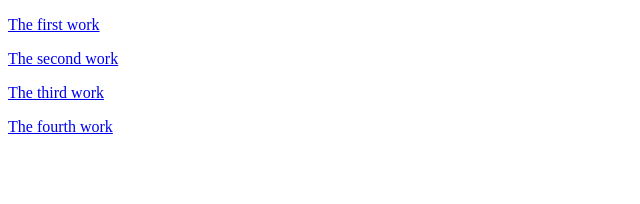
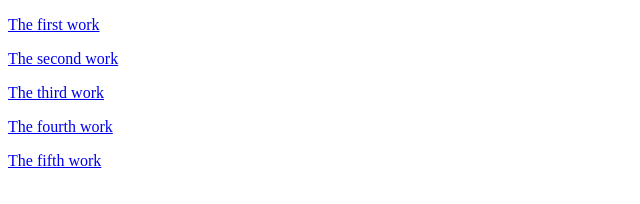
Before and after one commit to anyunhua1/anyunhua1.github.io, a plain HTML site: page index.html in a window 1280 px wide. Shown: the whole page, without its empty margins (0-640 px from the left). Drawn offline with Linux system fonts and the light colour scheme.

Commit message:
Update index.html

```diff
--- a/index.html
+++ b/index.html
@@ -1,3 +1,4 @@
+
 <!DOCTYPE html>
 <html lang="en">
 <head>
@@ -9,5 +10,7 @@
 <p><a href="anyunhua1.github.io/an.html " >The second work</a></p>
 <p><a href="anyunhua1.github.io/gallery1.html " >The third work</a></p>
 <p><a href="anyunhua1.github.io/explanation.html  " >The fourth work</a></p>
+<p><a href="anyunhua1.github.io/format.html  " >The fifth work</a></p>
+
 </body>
 </html>
```
